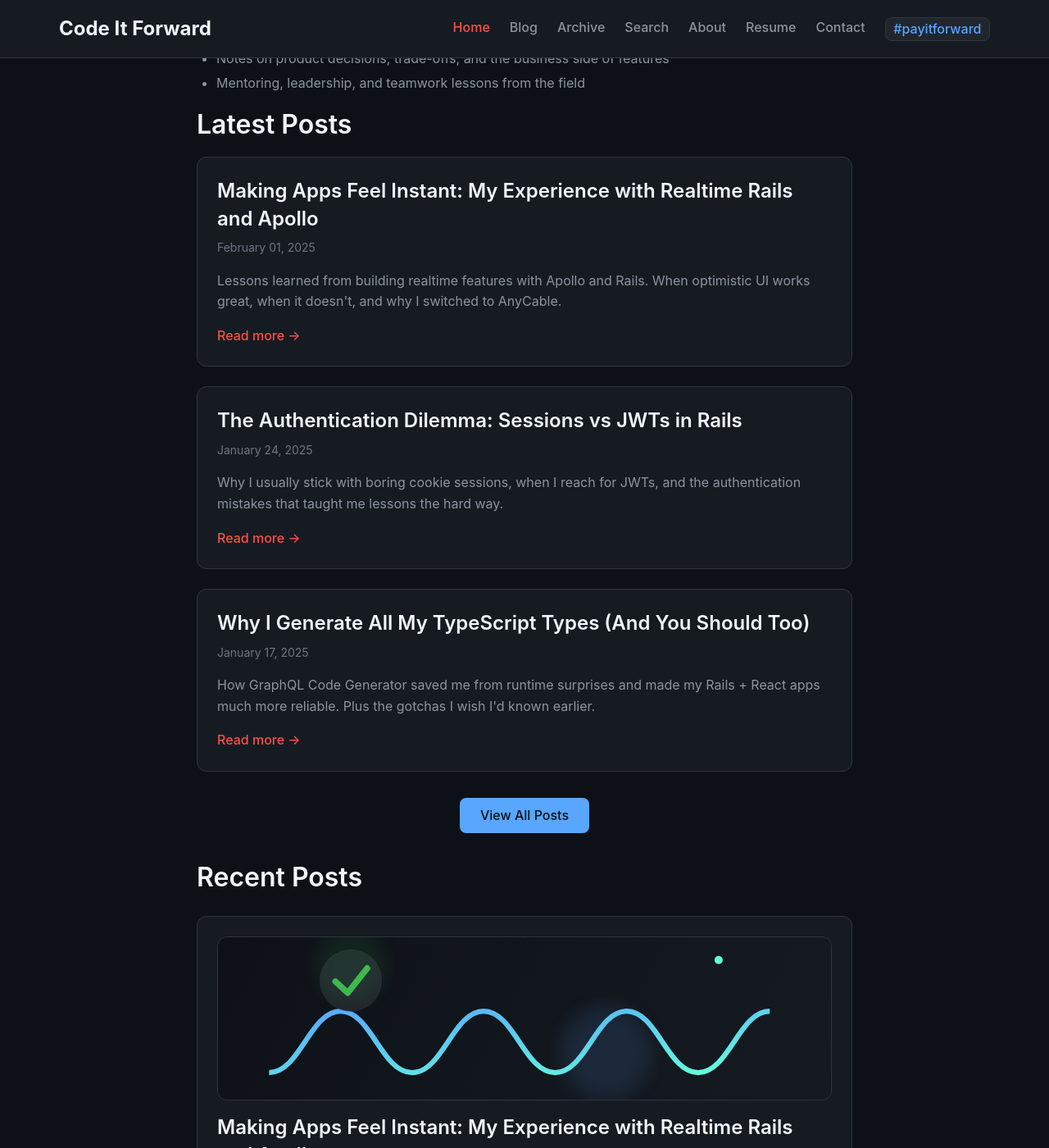
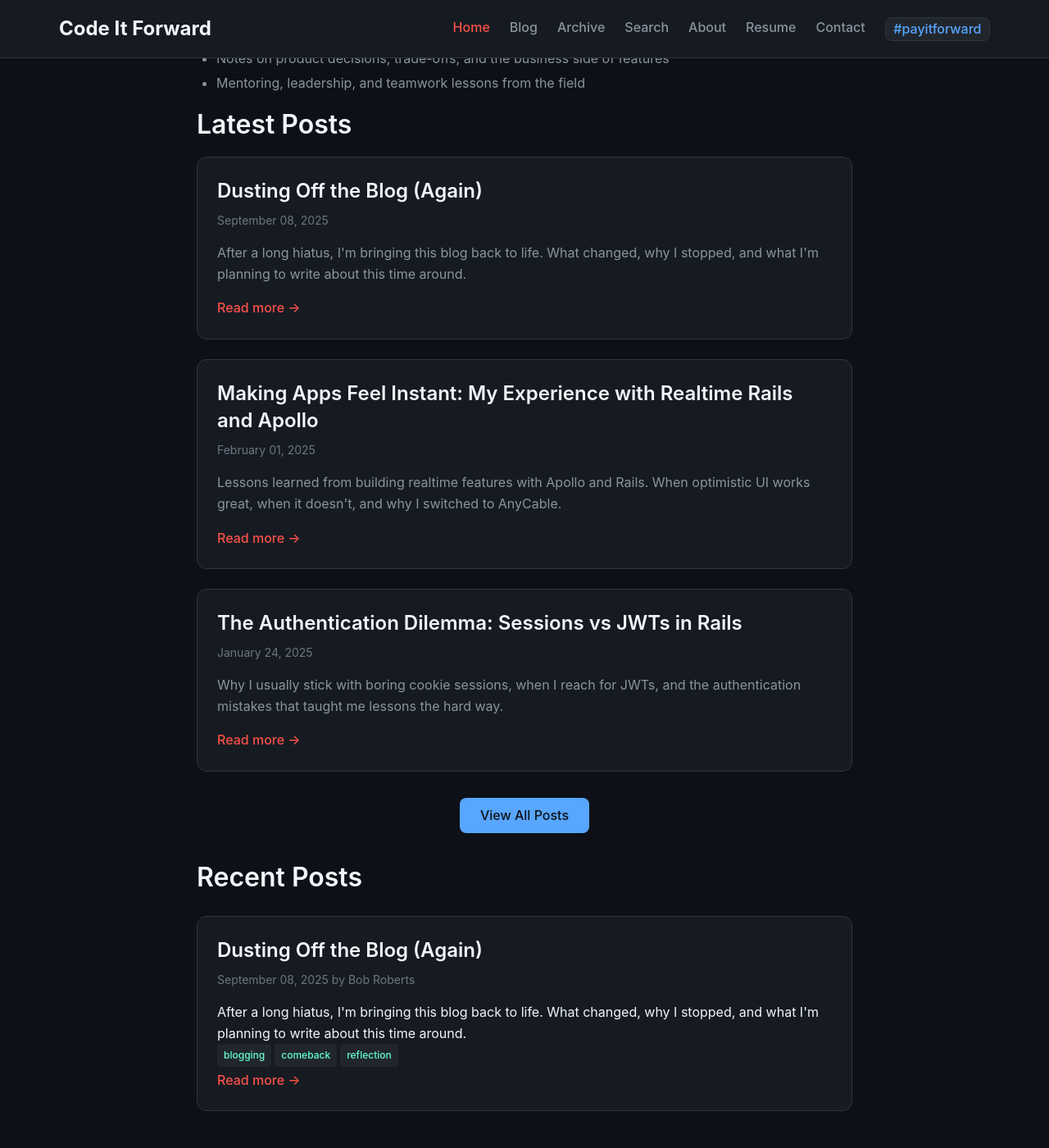
Before and after one commit to brobertsaz/brobertsaz.github.io, a Jekyll site: the page built from index.md, in a window 1280 px wide and 1400 px high, scrolled down 528 px. Shown: the whole window at 82% size. Built offline with Jekyll 4.4.1, drawn with Linux system fonts in a browser that asks for light colours; some of the changed text lies outside the part shown.

Commit message:
updated posts

```diff
--- a/_posts/2024-01-15-welcome-to-my-blog.md
+++ b/_posts/2025-09-08-welcome-to-my-blog.md
@@ -1,7 +1,7 @@
 ---
 layout: post
 title: "Dusting Off the Blog (Again)"
-date: 2024-01-15 10:00:00 -0700
+date: 2025-09-08 10:00:00 -0700
 categories: [general, meta]
 tags: [blogging, comeback, reflection]
 author: Bob Roberts
```
